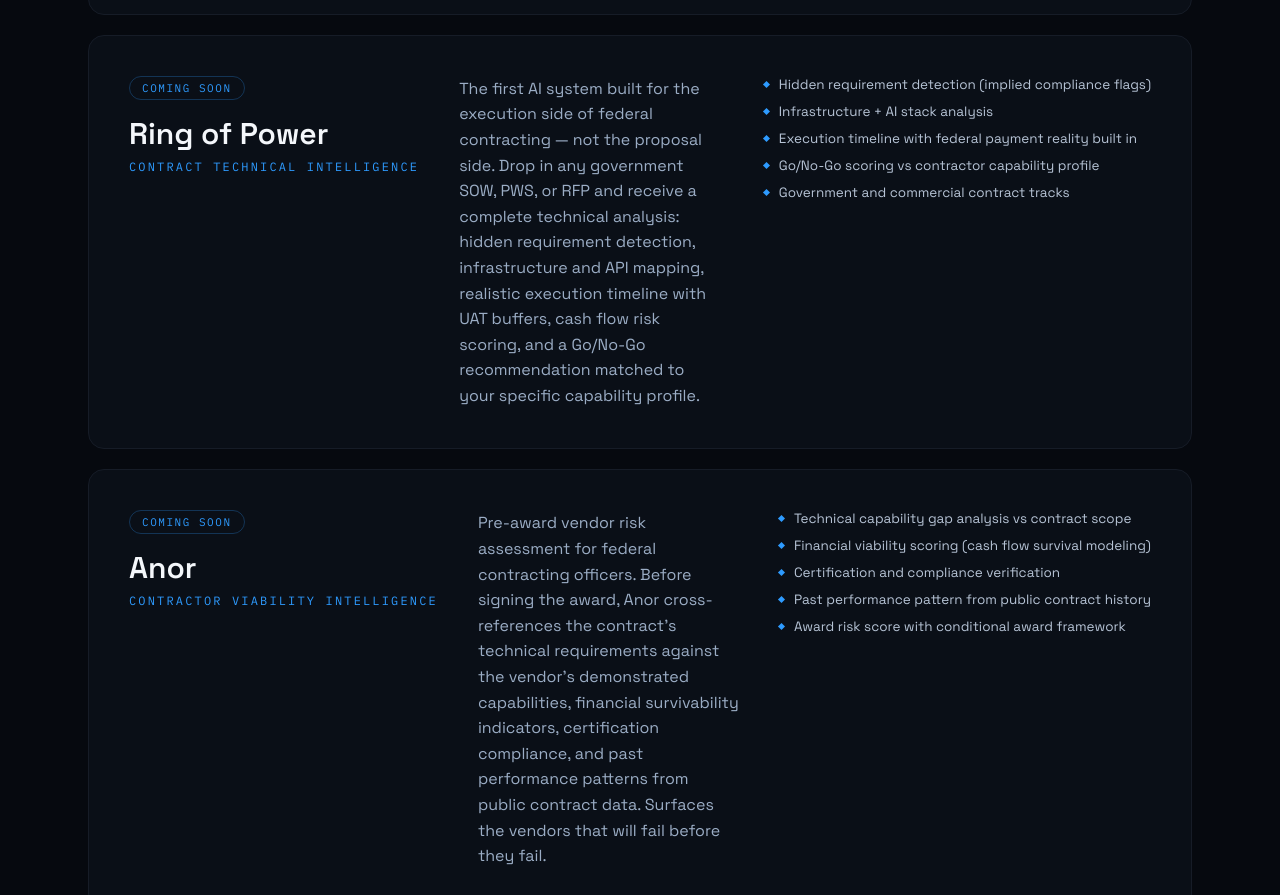
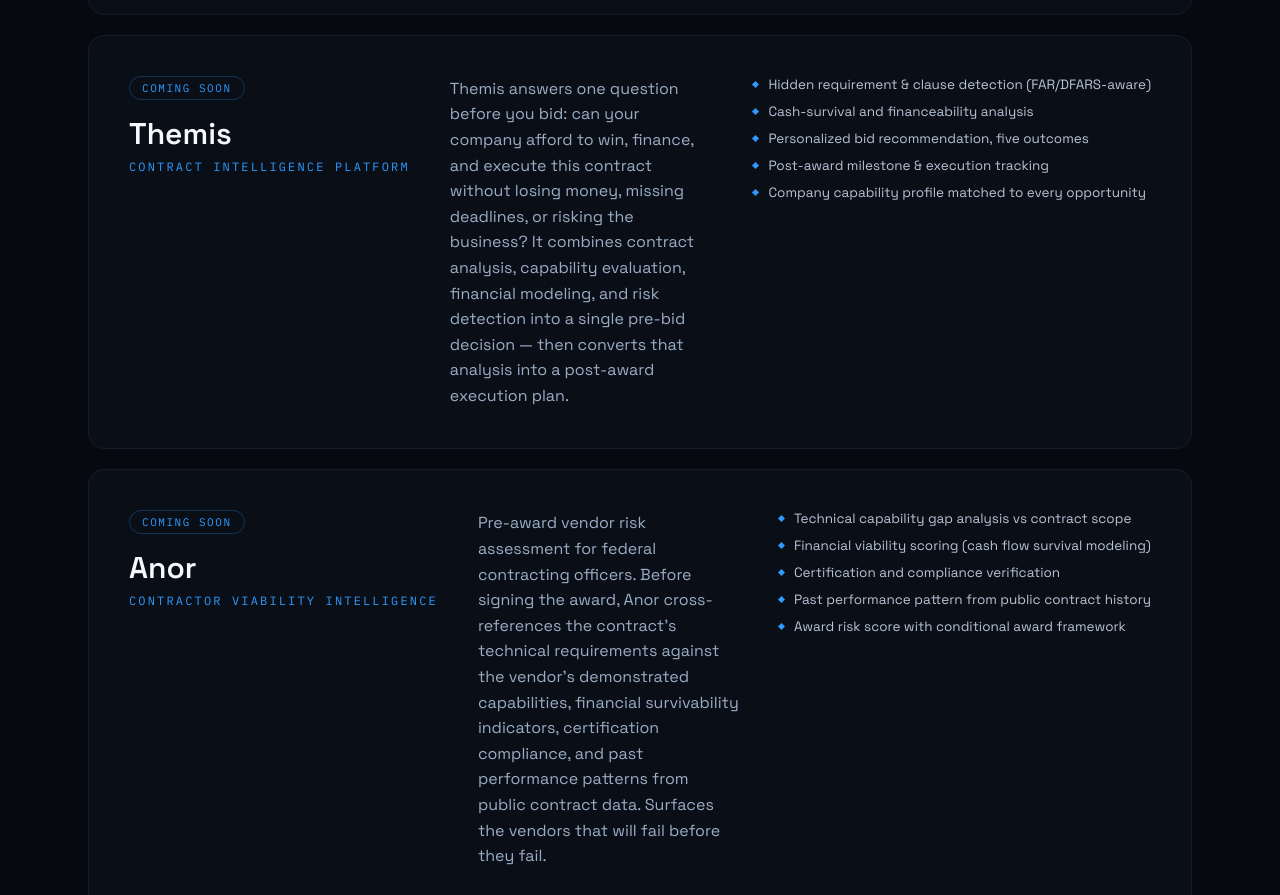
Before and after one commit to ShikigamiTechnologies/shikigami-website, a plain HTML site: page index.html in a window 1280 px wide. Shown: the part 3030-3925 px from the top of the page. Drawn offline with Linux system fonts and the light colour scheme.

Commit message:
Rename Ring of Power to Themis with updated product content

```diff
--- a/index.html
+++ b/index.html
@@ -146,7 +146,7 @@
         <div style="font-family:'IBM Plex Mono',monospace; font-size:12px; letter-spacing:0.3em; color:#2E9BFF; text-transform:uppercase; margin-bottom:20px;">02 — Research</div>
         <h2 style="margin:0; font-size:44px; font-weight:600; line-height:1.08; letter-spacing:-0.02em;">Research</h2>
         <p style="margin:16px 0 0; font-size:19px; line-height:1.5; color:#2E9BFF;">We publish when it is production-tested.</p>
-        <p style="margin:20px 0 0; font-size:17px; line-height:1.6; color:#9BADC5;">Shikigami research emerges from systems we operate, not papers we write for publication. Findings from Sentient, Cypher, Ring of Power, and Anor will be documented here as they mature.</p>
+        <p style="margin:20px 0 0; font-size:17px; line-height:1.6; color:#9BADC5;">Shikigami research emerges from systems we operate, not papers we write for publication. Findings from Sentient, Cypher, Themis, and Anor will be documented here as they mature.</p>
       </div>
     </div>
   </section>
@@ -178,16 +178,16 @@
       <div class="reveal" style="background:#0A0F17; border:1px solid #161C27; border-radius:16px; padding:34px 30px; padding:40px; display:flex; gap:40px; align-items:flex-start; flex-wrap:wrap;">
         <div style="min-width:220px;">
           <div style="font-family:'IBM Plex Mono',monospace; font-size:11px; letter-spacing:0.14em; text-transform:uppercase; color:#2E9BFF; border:1px solid #2E9BFF44; border-radius:20px; padding:4px 12px; display:inline-block; margin-bottom:14px;">COMING SOON</div>
-          <div style="font-size:30px; font-weight:600; margin-bottom:6px;">Ring of Power</div>
-          <div style="font-family:'IBM Plex Mono',monospace; font-size:12px; letter-spacing:0.18em; color:#2E9BFF; text-transform:uppercase;">Contract Technical Intelligence</div>
+          <div style="font-size:30px; font-weight:600; margin-bottom:6px;">Themis</div>
+          <div style="font-family:'IBM Plex Mono',monospace; font-size:12px; letter-spacing:0.18em; color:#2E9BFF; text-transform:uppercase;">Contract Intelligence Platform</div>
         </div>
-        <p style="flex:1; min-width:260px; margin:0; font-size:16px; line-height:1.6; color:#9BADC5;">The first AI system built for the execution side of federal contracting — not the proposal side. Drop in any government SOW, PWS, or RFP and receive a complete technical analysis: hidden requirement detection, infrastructure and API mapping, realistic execution timeline with UAT buffers, cash flow risk scoring, and a Go/No-Go recommendation matched to your specific capability profile.</p>
+        <p style="flex:1; min-width:260px; margin:0; font-size:16px; line-height:1.6; color:#9BADC5;">Themis answers one question before you bid: can your company afford to win, finance, and execute this contract without losing money, missing deadlines, or risking the business? It combines contract analysis, capability evaluation, financial modeling, and risk detection into a single pre-bid decision — then converts that analysis into a post-award execution plan.</p>
         <div style="display:flex; flex-direction:column; gap:10px; min-width:220px;">
-          <div style="display:flex; align-items:center; gap:10px; font-size:13.5px; color:#B7C4D6;"><span style="width:5px; height:5px; background:#2E9BFF; transform:rotate(45deg); display:inline-block;"></span>Hidden requirement detection (implied compliance flags)</div>
-          <div style="display:flex; align-items:center; gap:10px; font-size:13.5px; color:#B7C4D6;"><span style="width:5px; height:5px; background:#2E9BFF; transform:rotate(45deg); display:inline-block;"></span>Infrastructure + AI stack analysis</div>
-          <div style="display:flex; align-items:center; gap:10px; font-size:13.5px; color:#B7C4D6;"><span style="width:5px; height:5px; background:#2E9BFF; transform:rotate(45deg); display:inline-block;"></span>Execution timeline with federal payment reality built in</div>
-          <div style="display:flex; align-items:center; gap:10px; font-size:13.5px; color:#B7C4D6;"><span style="width:5px; height:5px; background:#2E9BFF; transform:rotate(45deg); display:inline-block;"></span>Go/No-Go scoring vs contractor capability profile</div>
-          <div style="display:flex; align-items:center; gap:10px; font-size:13.5px; color:#B7C4D6;"><span style="width:5px; height:5px; background:#2E9BFF; transform:rotate(45deg); display:inline-block;"></span>Government and commercial contract tracks</div>
+          <div style="display:flex; align-items:center; gap:10px; font-size:13.5px; color:#B7C4D6;"><span style="width:5px; height:5px; background:#2E9BFF; transform:rotate(45deg); display:inline-block;"></span>Hidden requirement &amp; clause detection (FAR/DFARS-aware)</div>
+          <div style="display:flex; align-items:center; gap:10px; font-size:13.5px; color:#B7C4D6;"><span style="width:5px; height:5px; background:#2E9BFF; transform:rotate(45deg); display:inline-block;"></span>Cash-survival and financeability analysis</div>
+          <div style="display:flex; align-items:center; gap:10px; font-size:13.5px; color:#B7C4D6;"><span style="width:5px; height:5px; background:#2E9BFF; transform:rotate(45deg); display:inline-block;"></span>Personalized bid recommendation, five outcomes</div>
+          <div style="display:flex; align-items:center; gap:10px; font-size:13.5px; color:#B7C4D6;"><span style="width:5px; height:5px; background:#2E9BFF; transform:rotate(45deg); display:inline-block;"></span>Post-award milestone &amp; execution tracking</div>
+          <div style="display:flex; align-items:center; gap:10px; font-size:13.5px; color:#B7C4D6;"><span style="width:5px; height:5px; background:#2E9BFF; transform:rotate(45deg); display:inline-block;"></span>Company capability profile matched to every opportunity</div>
         </div>
       </div>
       <div class="reveal" style="background:#0A0F17; border:1px solid #161C27; border-radius:16px; padding:34px 30px; padding:40px; display:flex; gap:40px; align-items:flex-start; flex-wrap:wrap;">
@@ -301,7 +301,7 @@
         <g fill="#F4F7FB"><circle cx="60" cy="60" r="4"></circle><circle cx="60" cy="14" r="3"></circle><circle cx="102" cy="60" r="3"></circle><circle cx="60" cy="118" r="3"></circle><circle cx="18" cy="60" r="3"></circle></g>
       </svg>
       <h2 class="reveal" style="margin:0 auto; font-size:52px; font-weight:600; line-height:1.06; letter-spacing:-0.02em; max-width:720px; text-wrap:balance;">Let's build what's next in intelligence</h2>
-      <p class="reveal" style="margin:24px auto 0; max-width:560px; font-size:18px; line-height:1.6; color:#9BADC5;">Partner with us on a deployment, ask about Ring of Power or Anor, or tell us what you're working on.</p>
+      <p class="reveal" style="margin:24px auto 0; max-width:560px; font-size:18px; line-height:1.6; color:#9BADC5;">Partner with us on a deployment, ask about Themis or Anor, or tell us what you're working on.</p>
       <div style="display:flex; gap:16px; justify-content:center; margin-top:40px; flex-wrap:wrap;">
         <a href="mailto:hello@shikigamitechnologies.com" style="font-family:'IBM Plex Mono',monospace; font-size:14px; letter-spacing:0.06em; color:#06090F; background:#2E9BFF; padding:16px 32px; border-radius:9px; text-decoration:none; font-weight:500;" class="hov-primary">hello@shikigamitechnologies.com</a>
       </div>
@@ -328,7 +328,7 @@
       <div style="display:flex; flex-direction:column; gap:12px;">
         <div style="font-family:'IBM Plex Mono',monospace; font-size:11px; letter-spacing:0.2em; color:#4A5768; text-transform:uppercase; margin-bottom:4px;">Platform</div>
         <a href="#products" style="font-size:14px; color:#8FA3BD; text-decoration:none;">Cypher</a>
-          <a href="#products" style="font-size:14px; color:#8FA3BD; text-decoration:none;">Ring of Power</a>
+          <a href="#products" style="font-size:14px; color:#8FA3BD; text-decoration:none;">Themis</a>
           <a href="#products" style="font-size:14px; color:#8FA3BD; text-decoration:none;">Anor</a>
           <a href="#products" style="font-size:14px; color:#8FA3BD; text-decoration:none;">Sentient</a>
       </div>
```
